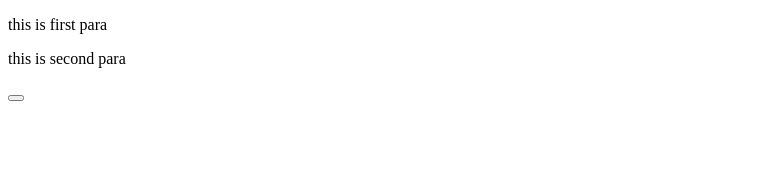
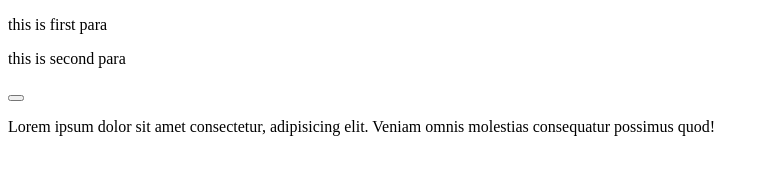
Before and after one commit to Umesh-w/local-repo, a plain HTML site: page index.html in a window 1280 px wide. Shown: the whole page, without its empty margins (0-769 px from the left). Drawn offline with Linux system fonts and the light colour scheme.

Commit message:
new content added

```diff
--- a/index.html
+++ b/index.html
@@ -9,5 +9,6 @@
     <p>this is first para</p>
     <p> this is second para</p>
     <button type="submit" value="submit"></button>
+    <p>Lorem ipsum dolor sit amet consectetur, adipisicing elit. Veniam omnis molestias consequatur possimus quod!</p>
 </body>
 </html>
```
